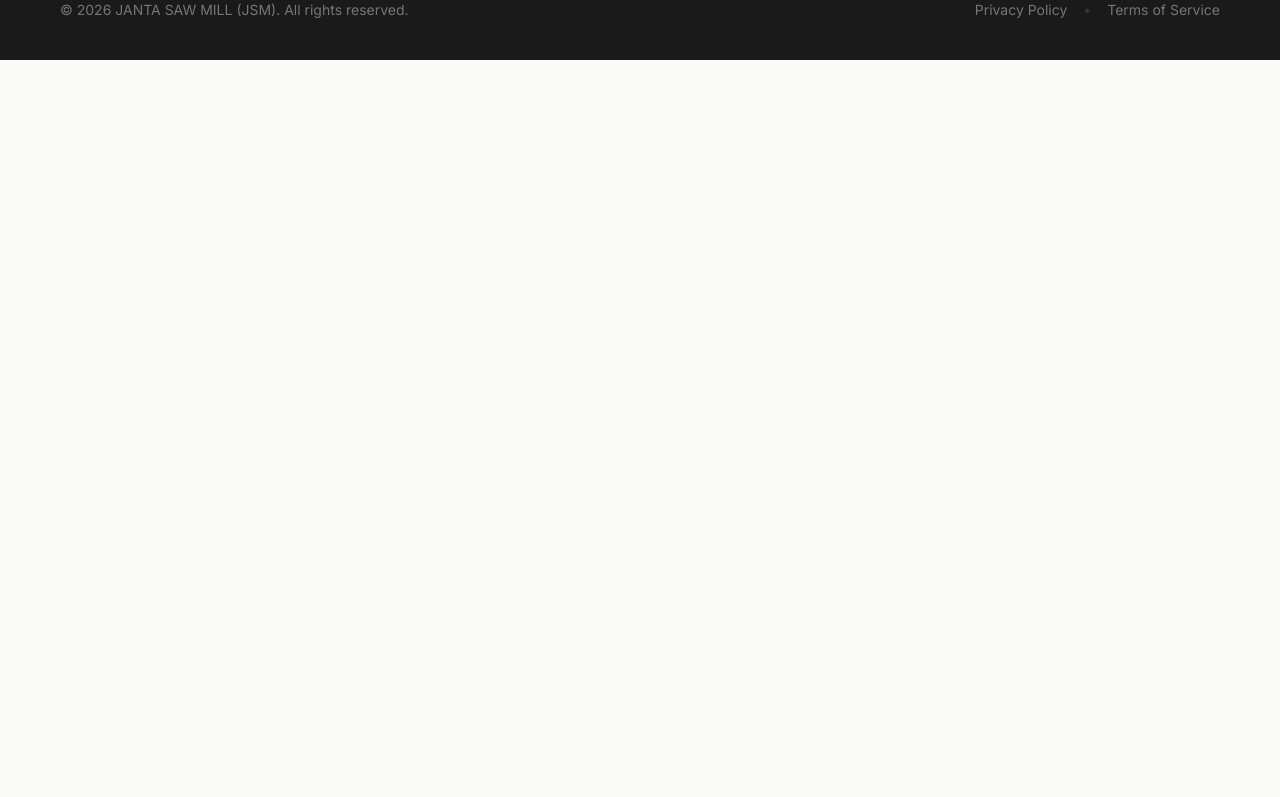
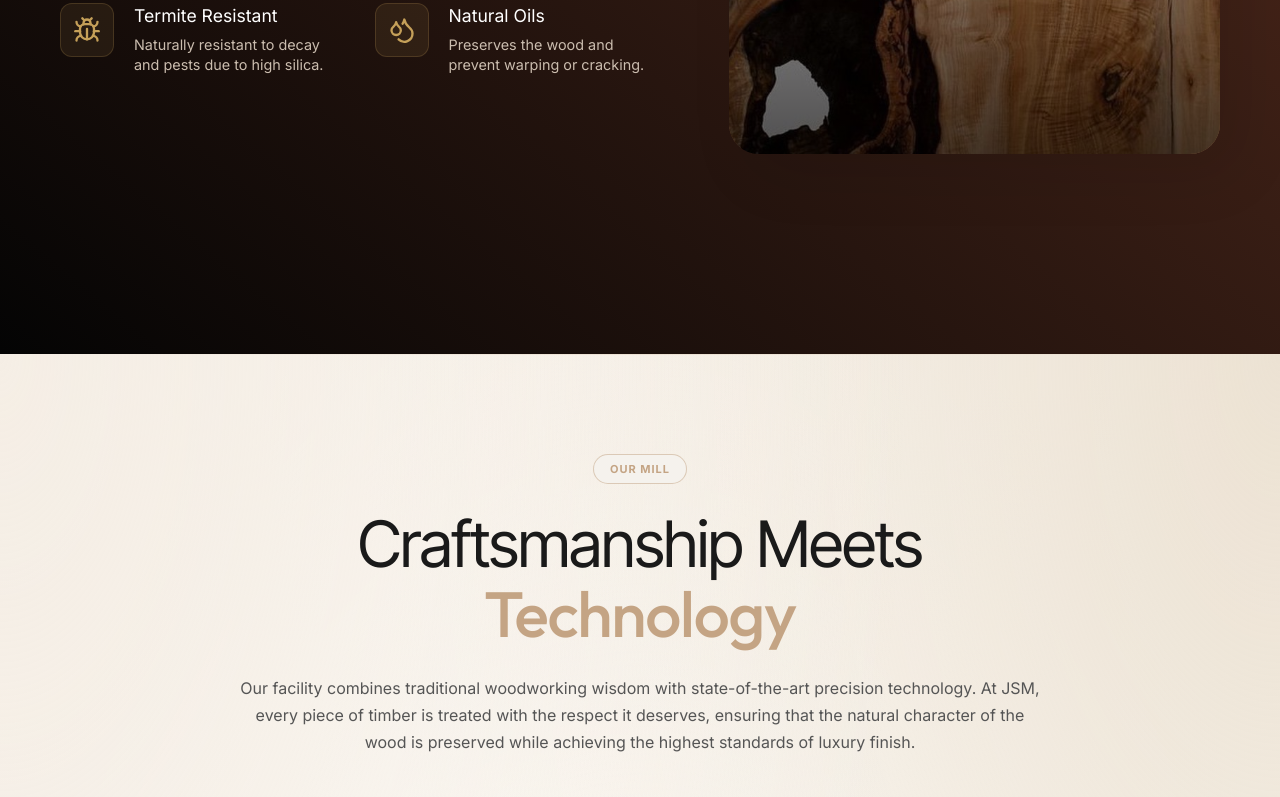
Before and after one commit to draftworks-repos/JSM, a Next.js app: page /about in a window 1280 px wide. Shown: the part 3300-4097 px from the top of the page. Before the commit the page ends 3360 px from the top, so only its background shows below. Built offline with nearby package versions, Linux system fonts and the light colour scheme.

Commit message:
about page updtaed

```diff
--- a/app/about/page.tsx
+++ b/app/about/page.tsx
@@ -2,6 +2,10 @@ import { Header } from "@/components/Header";
 import { AboutHero } from "@/components/AboutHero";
 import { AboutStats } from "@/components/AboutStats";
 import { AboutContent } from "@/components/AboutContent";
+import { FounderStory } from "@/components/FounderStory";
+import { TeakStory } from "@/components/TeakStory";
+import { OurMill } from "@/components/OurMill";
+import { BrandPhilosophy } from "@/components/BrandPhilosophy";
 import { CTA } from "@/components/CTA";
 import { Footer } from "@/components/Footer";
 
@@ -11,7 +15,13 @@ export default function AboutPage() {
       <Header />
       <AboutHero />
       <AboutContent />
-      <AboutStats />
+      <FounderStory />
+      <TeakStory />
+      <div className="bg-1">
+        <OurMill />
+        <BrandPhilosophy />
+        <AboutStats />
+      </div>
       <CTA />
       <Footer />
     </main>
```
